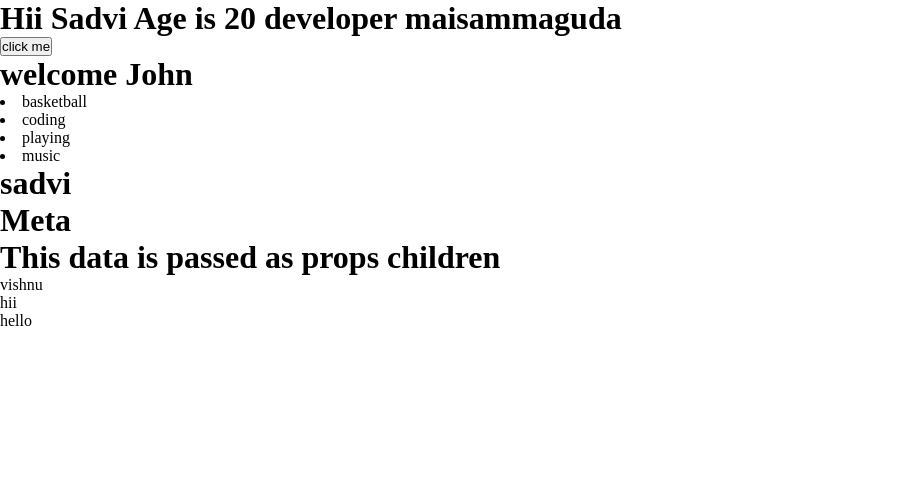
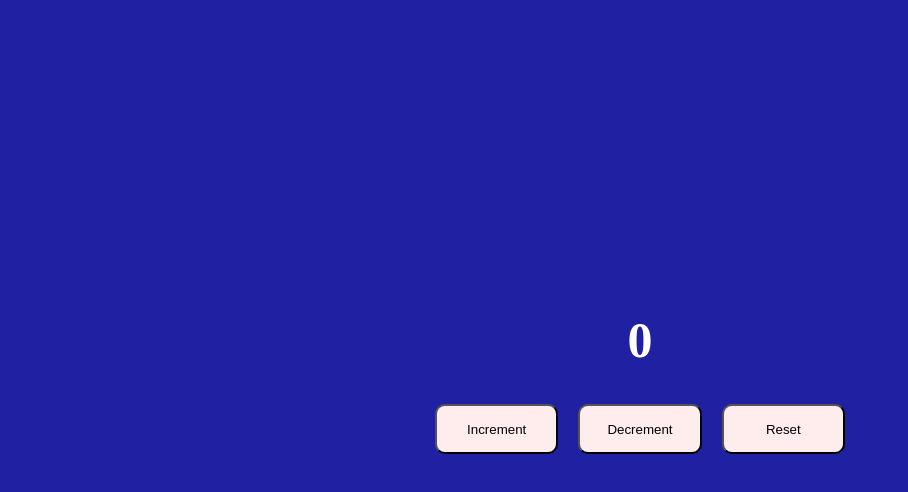
Before and after one commit to Sadvi2004/React-Tuts, a React (Create React App) app: page / in a window 1280 px wide. Shown: the top 492 px of the page, without its empty margins (0-908 px from the left). Built offline with nearby package versions, Linux system fonts and the light colour scheme; the HTML template or start-up script is replaced by a standard one.

Commit message:
Add CounterEx component and update App structure; modify CSS for counter layout and enhance notes on state management

```diff
--- a/src/App.jsx
+++ b/src/App.jsx
@@ -18,21 +18,25 @@ import React from "react";
 //   )
 // }
 // export default App;
-import Prop1 from "./Propsexample/Prop1";
-import Prop2 from "./Propsexample/Prop2";
-import PropsChildern from "./Propsexample/PropsChildern";
-import ChildProps from "./Propsexample/ChildProps";
-import Chi from "./Propsexample/Chi";
+// import Prop1 from "./Propsexample/Prop1";
+// import Prop2 from "./Propsexample/Prop2";
+// import PropsChildern from "./Propsexample/PropsChildern";
+// import ChildProps from "./Propsexample/ChildProps";
+// import Chi from "./Propsexample/Chi";
+// import StateEx from "./statesExample/StateEx";
+import CounterEx from "./statesExample/CounterEx";
 function App() {
   return (
     <div>
-      <Prop1 name="Sadvi" age={20} desig={['developer', 'designer']} userdetails={{ city: "Hyd", area: "maisammaguda" }} sendFun={function () { alert("Hi im from parent component") }} />
+      {/* <Prop1 name="Sadvi" age={20} desig={['developer', 'designer']} userdetails={{ city: "Hyd", area: "maisammaguda" }} sendFun={function () { alert("Hi im from parent component") }} />
       <Prop2 name="John" isLoggedIn={true} hobbies={["basketball", "coding", "playing", "music"]} />
       <PropsChildern username="sadvi" company="Meta">
         <h1>This data is passed as props children</h1>
         <ChildProps />
       </PropsChildern>
       <Chi name="vishnu" />
+      <StateEx /> */}
+      <CounterEx />
     </div>
   )
 }
--- a/src/index.css
+++ b/src/index.css
@@ -1,4 +1,4 @@
-* {
+/* * {
     box-sizing: border-box;
     padding: 0px;
     margin: 0px;
@@ -39,4 +39,55 @@
     width: 100%;
     height: 20%;
     background-color: rgb(86, 84, 84);
+} */
+
+/* class counter css */
+* {
+    box-sizing: border-box;
+    padding: 0px;
+    margin: 0px;
 }
+
+.m-container {
+    display: flex;
+    flex-direction: column;
+    justify-content: center;
+    align-items: center;
+    height: 100vh;
+    background-color: rgb(32, 32, 163);
+}
+
+.myheader {
+    color: white;
+    font-size: 50px;
+    text-align: center;
+}
+
+.btn {
+    display: flex;
+    align-items: center;
+    justify-content: center;
+    margin: 10px;
+    width: 450px;
+    height: 100px;
+    padding: 10px;
+    border: none;
+    /* background-color: darkblue; */
+    color: white;
+    cursor: pointer;
+}
+
+.counter-box {
+    width: 150px;
+    height: 50px;
+    background-color: rgb(255, 236, 236);
+    border-radius: 10px;
+    margin: 10px;
+}
+
+.counter-box:hover {
+    background-color: darkblue;
+    transition: background-color 0.3s ease;
+    border: 1px solid white;
+    color: white;
+}
--- /dev/null
+++ b/src/statesExample/CounterEx.jsx
@@ -0,0 +1,31 @@
+import React, { Component } from 'react'
+import "../index.css"
+export default class CounterEx extends Component {
+    constructor() {
+        super()
+        this.state = {
+            count: 0
+        }
+    }
+    increment = () => {
+        this.setState({ count: this.state.count + 1 });
+    }
+    decrement = () => {
+        this.setState({ count: this.state.count - 1 });
+    }
+    reset = () => {
+        this.setState({ count: 0 });
+    }
+    render() {
+        return (
+            <div className='m-container'>
+                <h1 className='myheader'>{this.state.count}</h1>
+                <div className='btn'>
+                    <button onClick={this.increment} className='counter-box'>Increment</button>
+                    <button onClick={this.decrement} className='counter-box'>Decrement</button>
+                    <button onClick={this.reset} className='counter-box'>Reset</button>
+                </div>
+            </div>
+        )
+    }
+}
--- /dev/null
+++ b/src/statesExample/StateEx.jsx
@@ -0,0 +1,28 @@
+import React, { Component } from 'react'
+
+export default class StateEx extends Component {
+    constructor() {
+        super();
+        this.state = {
+            name: 'John',
+            age: 25
+        }
+        this.changeName = () => {
+            this.setState({ name: 'sadvi' })
+        }
+        this.changeAge = () => {
+            this.setState({ age: 30 })
+        }
+    }
+    render() {
+        console.log(this);
+        return (
+            <div>
+                <h1>{this.state.name}</h1>
+                <button onClick={this.changeName}>update</button>
+                <h2>{this.state.age}</h2>
+                <button onClick={this.changeAge}>increment age</button>
+            </div>
+        )
+    }
+}
```
Also changed, not shown: src/notes-react.txt.
